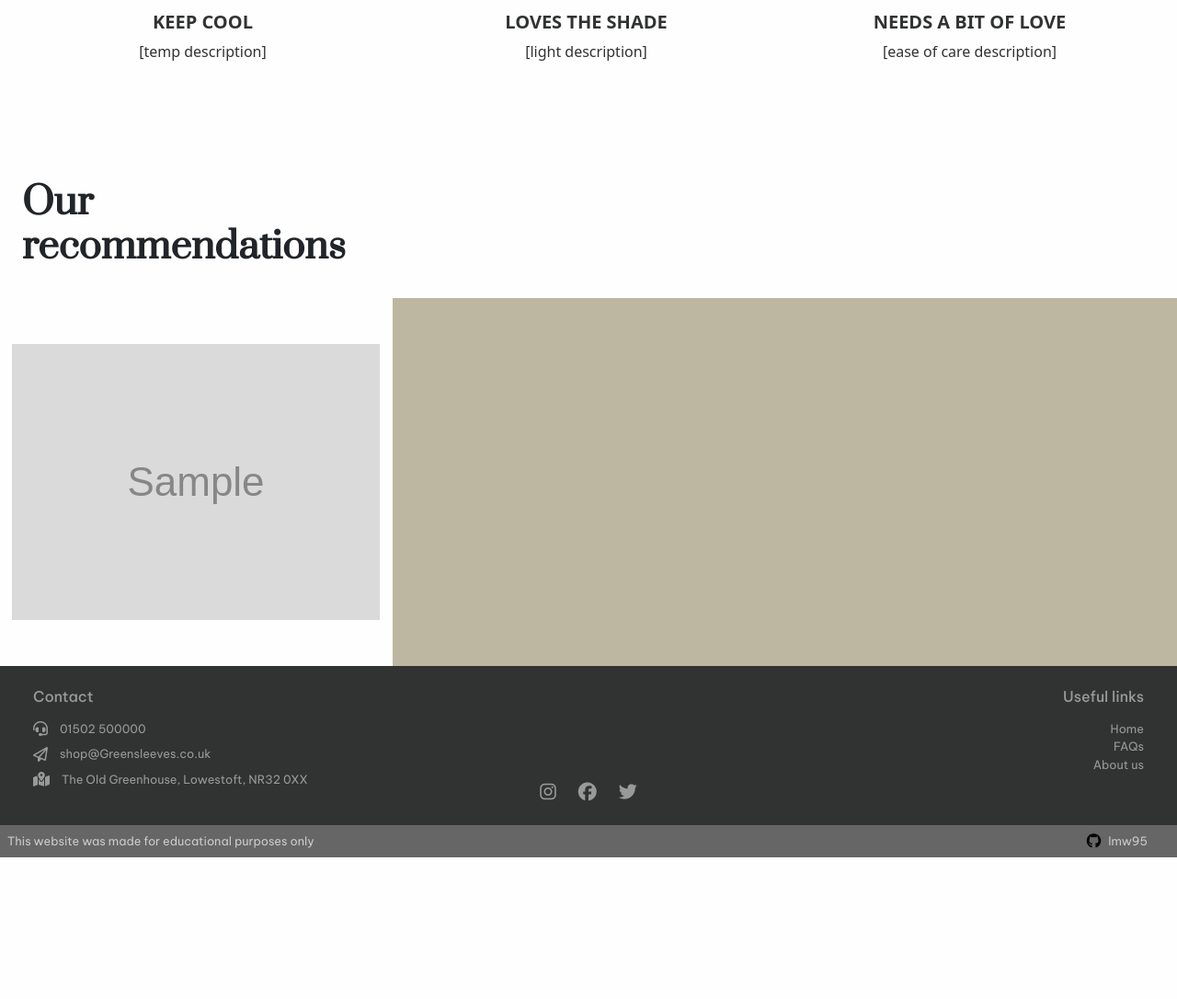
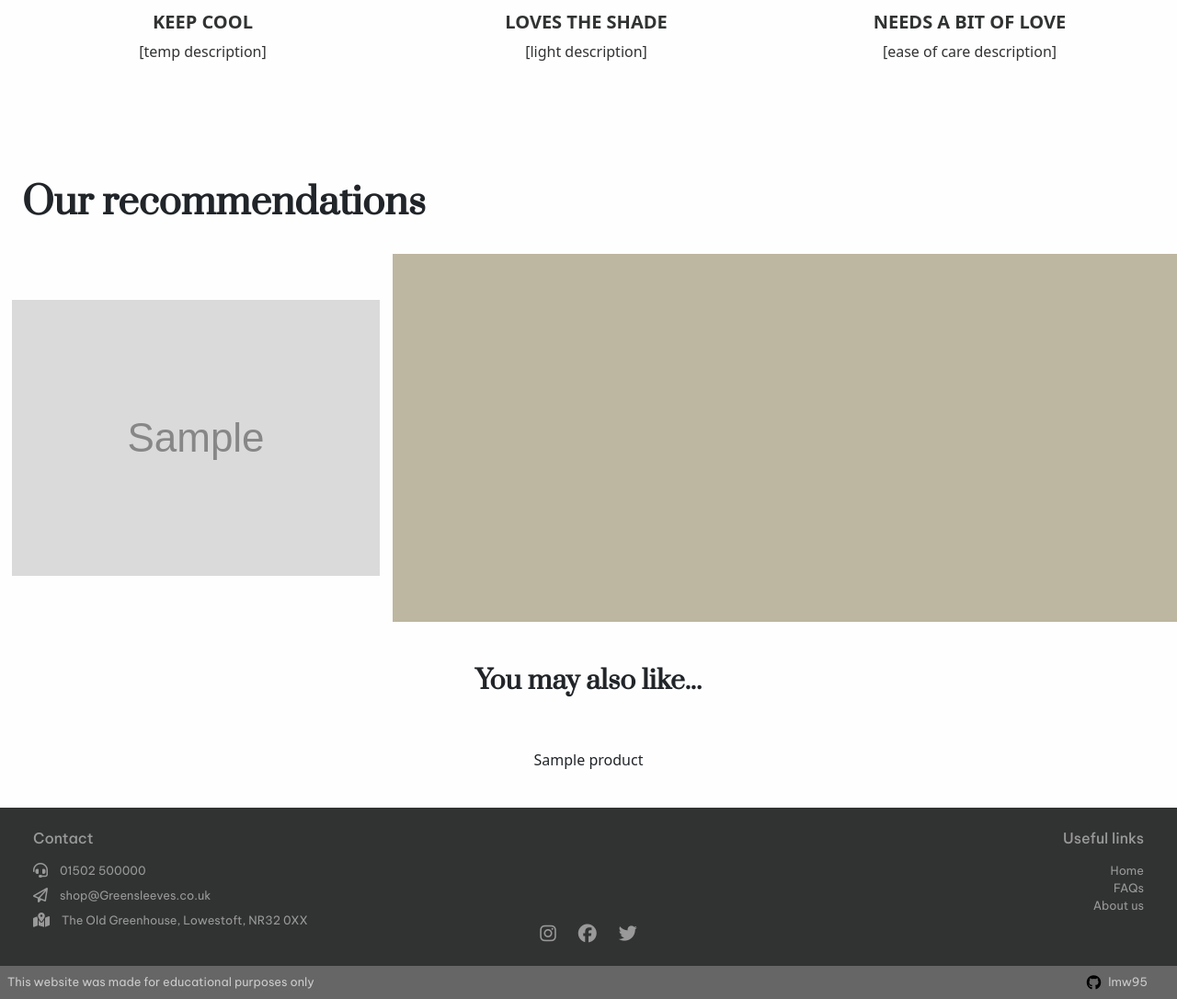
Before and after one commit to lmw95/MS4-greensleeves, a Django app: page /shop/1 in a window 1280 px wide. Shown: the part 1276-2362 px from the top of the page at 92% size. Before the commit the page ends 2208 px from the top, so only its background shows below. Run offline with Django 3.2, Linux system fonts and the light colour scheme; tables that the repository leaves empty hold one stand-in row (values such as "Sample post"); grey boxes marked "Sample" are stand-in pictures; parts of the project's set-up code (start-up, migrations or seed data) failed here and were passed over; some libraries are stand-ins or nearby versions.

Commit message:
Add recommended items field to product model

```diff
--- a/bag/templates/bag/bag.html
+++ b/bag/templates/bag/bag.html
@@ -95,8 +95,9 @@
                 </table>
             </div>
             <div class="row mb-4">
-                <div class="col-12 subtotals text-end">
-                    <p class="mb-1 mt-5">Subtotal: £{{ total }}</p>
+                <div class="col-sm-12 col-lg-6 p-3"></div>
+                <div class="col-sm-12 col-lg-6 subtotals text-end p-3">
+                    <p class="mb-1">Subtotal: £{{ total }}</p>
                     <p class="text-muted small mb-1">Delivery: £{{ delivery|floatformat:2 }}</p>
                     {% if free_delivery_delta > 0 %}
                         <p class="text-danger mb-3 small">
--- a/shop/models.py
+++ b/shop/models.py
@@ -92,6 +92,7 @@ class Product(models.Model):
     top_tip = models.TextField(null=True, blank=True)
     item_description = models.TextField(null=True, blank=True)
     is_on_sale = models.BooleanField(default=False, null=True, blank=True)
+    recommended_items = models.ManyToManyField("self", blank=True)
     sale_price = models.DecimalField(max_digits=6, decimal_places=2, null=True, blank=True)
     image_url = models.URLField(max_length=1054, null=True, blank=True)
     image = models.ImageField(null=True, blank=True)
--- a/shop/templates/shop/item-page.html
+++ b/shop/templates/shop/item-page.html
@@ -162,13 +162,27 @@
         </div>
     </div>
     <div class="row">
-        <div class="col-sm-12 col-md-4 p-4 d-flex justify-content-center align-items-center top-tip-title">
+        <div class="col-sm-12 p-4 top-tip-title">
             <h1 class="fw-bold">Our recommendations</h1>
         </div>
     </div>
     <div class="row">
         <div class="col-sm-12 col-md-4 item-about-left" style="background:url({{ product.image.url }}) no-repeat center;"></div>
         <div class="col-sm-12 col-md-8 d-flex justify-content-center align-items-center item-about-right"></div>
+    </div>
+    <div class="row">
+        <div class="col-12 recommendations p-4">
+            <h1 class="fw-bold fs-3 text-center pt-4">
+                You may also like...
+            </h1>
+        </div>
+        <div class="col-12 text-center p-4">
+            {% if recommended_items.count > 0 %}
+                {% for item in recommended_items %}
+                <p>{{ item }}</p>
+                {% endfor %}
+            {% endif %}
+        </div>
     </div>
     {% else %}
     {% endif %}
--- a/shop/views.py
+++ b/shop/views.py
@@ -116,9 +116,11 @@ def item_page(request, product_id):
     """A view to return item page with product information"""
 
     product = get_object_or_404(Product, pk=product_id)
+    recommended_items = Product.objects.filter(recommended_items=product.id)
 
     context = {
-        'product': product
+        'product': product,
+        'recommended_items': recommended_items,
     }
 
     return render(request, 'shop/item-page.html', context)
--- a/static/css/_shop.css
+++ b/static/css/_shop.css
@@ -250,7 +250,8 @@ button:focus:not(:focus-visible) {
 }
 
 .plant-needs h1,
-.top-tip-title {
+.top-tip-title,
+.recommendations h1 {
     font-family: var(--header);
     font-weight: 700;
 }
```
Also changed, not shown: checkout/migrations/0003_auto_20220117_1718.py (added), shop/migrations/0021_auto_20220117_1718.py (added).
